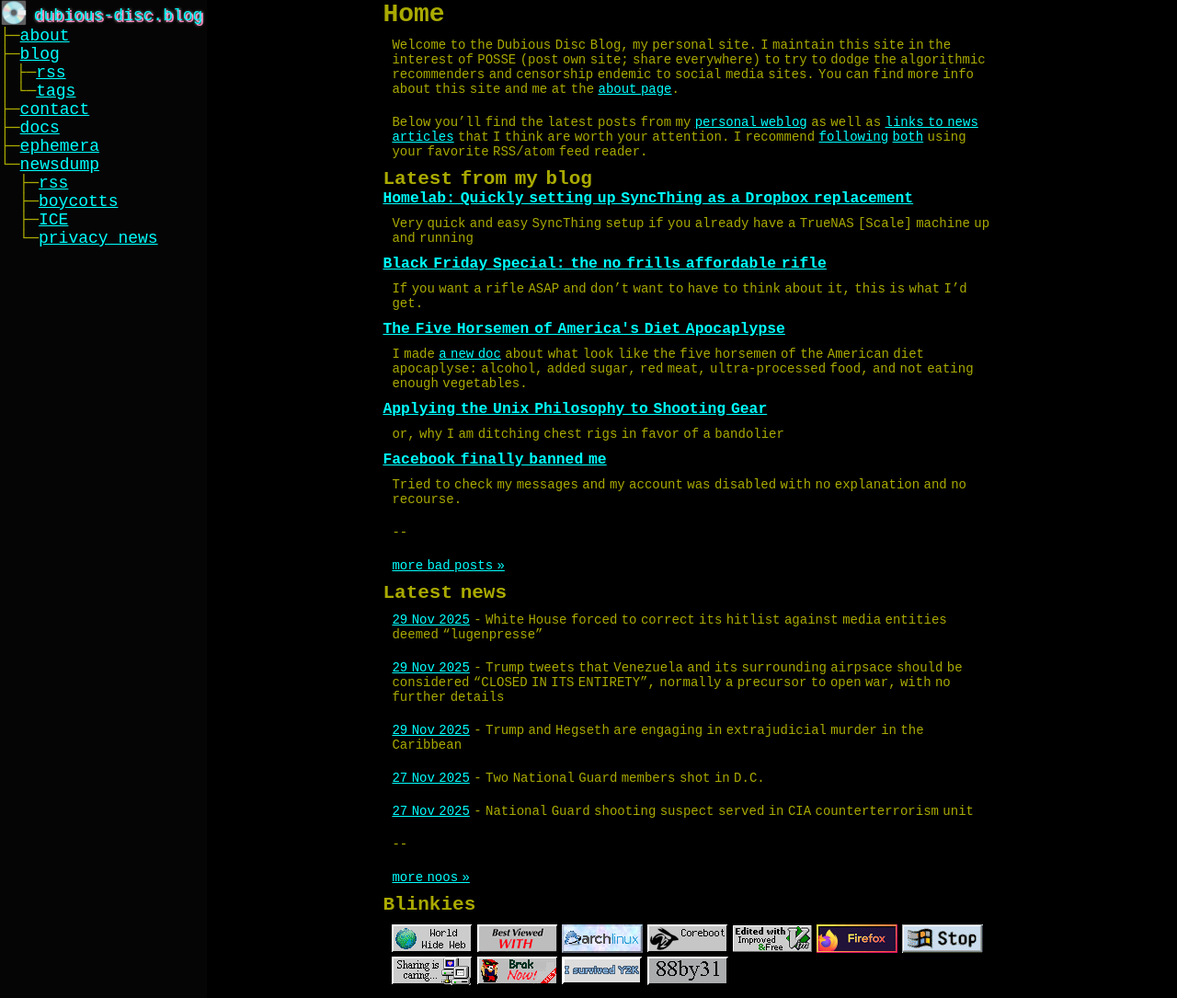
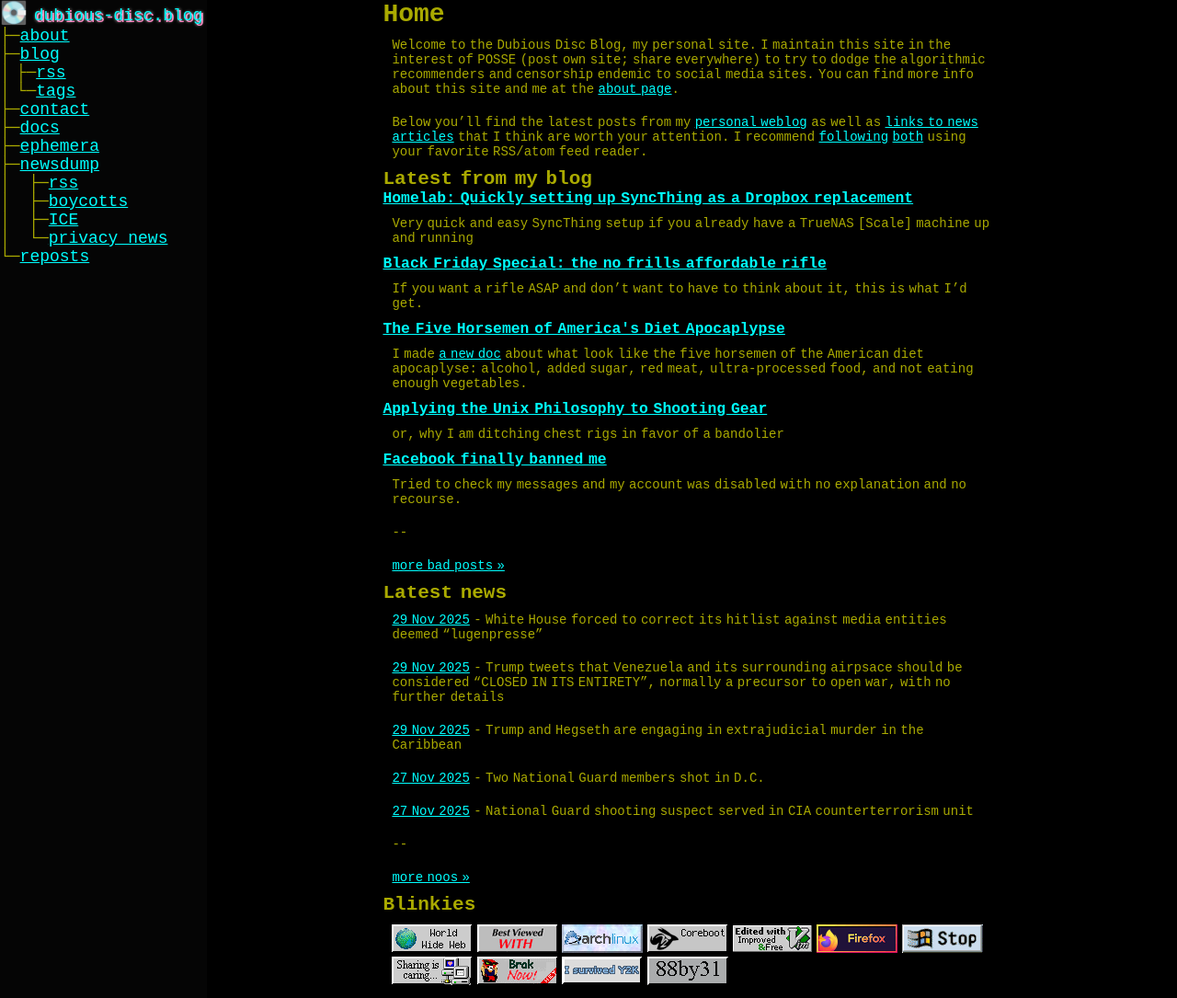
Before and after one commit to paranoid-porygon/paranoid-porygon.github.io, a Jekyll site: the page built from _pages/index.markdown, in a window 1280 px wide and 1085 px high. Shown: the whole window at 92% size. Built offline with Jekyll 4.4.1, drawn with Linux system fonts in a browser that asks for light colours.

Commit message:
change default layout

```diff
--- a/_layouts/default.html
+++ b/_layouts/default.html
@@ -22,11 +22,12 @@
       ├─<a href="/contact" {% if page.title == "Contact" %}class="active-page"{% endif %}>contact</a><br>
       ├─<a href="/docs" {% if page.title == "Documentation" %}class="active-page"{% endif %}>docs</a><br>
       ├─<a href="/ephemera" {% if page.title == "Ephemera" %}class="active-page"{% endif %}>ephemera</a><br>
-      └─<a href="/newsdump" {% if page.title == "newsdump" %}class="active-page"{% endif %}>newsdump</a><br>
-      &nbsp;&nbsp;&nbsp;├─<a href="{{ site.url }}/newsfeed.xml" target="_blank" rel="noopener noreferrer">rss</a><br>
-      &nbsp;&nbsp;&nbsp;├─<a href="/newsdump/boycotts" {% if page.title == "Ongoing Boycotts and Related Updates" %}class="active-page"{% endif %}>boycotts</a><br>
-      &nbsp;&nbsp;&nbsp;├─<a href="/newsdump/ICE" {% if page.title == "ICE" %}class="active-page"{% endif %}>ICE</a><br>
-      &nbsp;&nbsp;&nbsp;└─<a href="/newsdump/privacy-news" {% if page.title == "Privacy and InfoSec News" %}class="active-page"{% endif %}>privacy_news</a><br>
+      ├─<a href="/newsdump" {% if page.title == "newsdump" %}class="active-page"{% endif %}>newsdump</a><br>
+      │&nbsp;&nbsp;&nbsp;├─<a href="{{ site.url }}/newsfeed.xml" target="_blank" rel="noopener noreferrer">rss</a><br>
+      │&nbsp;&nbsp;&nbsp;├─<a href="/newsdump/boycotts" {% if page.title == "Ongoing Boycotts and Related Updates" %}class="active-page"{% endif %}>boycotts</a><br>
+      │&nbsp;&nbsp;&nbsp;├─<a href="/newsdump/ICE" {% if page.title == "ICE" %}class="active-page"{% endif %}>ICE</a><br>
+      │&nbsp;&nbsp;&nbsp;└─<a href="/newsdump/privacy-news" {% if page.title == "Privacy and InfoSec News" %}class="active-page"{% endif %}>privacy_news</a><br>
+      └─<a href="/reposts" {% if page.title == "reposts" %}class="active-page"{% endif %}>reposts</a><br>
     </div> <!--sidenav end-->
   </div><!--nav-wrapper end-->
   <div class="page-content">
```
